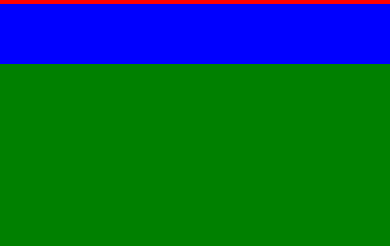
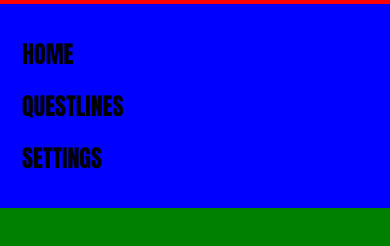
Before and after one commit to MattfromWii-Sports/quest-to-do, a website built with webpack: page src/index.html in a window 390 px wide. Shown: the part 56-302 px from the top of the page. Built offline with nearby package versions, Linux system fonts and the light colour scheme.

Commit message:
Tweak Sidebar And Hamburger Styles

```diff
--- a/src/index.html
+++ b/src/index.html
@@ -11,7 +11,13 @@
             <h1>QUESTIFY</h1>
             <span></span>
         </div>
-        <div class="side open"></div>
+        <div class="side open">
+            <ol>
+                <li class="home">HOME</li>
+                <li class="questlines">QUESTLINES</li>
+                <li class="settings">SETTINGS</li>
+            </ol>
+        </div>
         <div class="main"></div>
     </body>
 </html>
--- a/src/index.js
+++ b/src/index.js
@@ -4,6 +4,7 @@ import menu from './images/menu.svg';
 console.log(menu);
 
 //for hamburger icon logic
+//please remember: only OPENS/CLOSES on SMALLER widthc
 const hamburgerIcon = document.querySelector('.hamburger-icon');
 const sideBar = document.querySelector('.side');
 let hamburgerOpen = true;
@@ -21,4 +22,5 @@ hamburgerIcon.addEventListener('click', () => {
         sideBar.classList.add('open');
         hamburgerOpen = true;
     }
+    console.log('hamburger: ' + hamburgerOpen);
 });
--- a/src/styles.css
+++ b/src/styles.css
@@ -45,6 +45,22 @@ body {
     background-color: var(--side-clr);
     box-sizing: border-box;
 }
+.side ol {
+    display: flex;
+    flex-direction: column;
+    gap: 12px;
+    padding: 30px 20px;
+}
+.side li {
+    font-size: 2rem;
+    font-weight: bold;
+    list-style-type: none;
+    cursor: pointer;
+    padding: 2px;
+}
+.side li:hover {
+    background-color: aqua;
+}
 
 .main {
     grid-column: 2 / -1;
@@ -63,8 +79,7 @@ body {
 
     .hamburger-icon {
         transform: rotate(0deg);
-        transition: transform;
-        transition-duration: 0.4s;
+        transition: transform 0.3s ease-in-out;
     }
     .hamburger-icon.open {
         transform: rotate(90deg);
@@ -72,7 +87,6 @@ body {
 
     .side {
         grid-row: 2 / 3;
-        padding: 30px;
         display: none;
     }
     .side.open {
```
